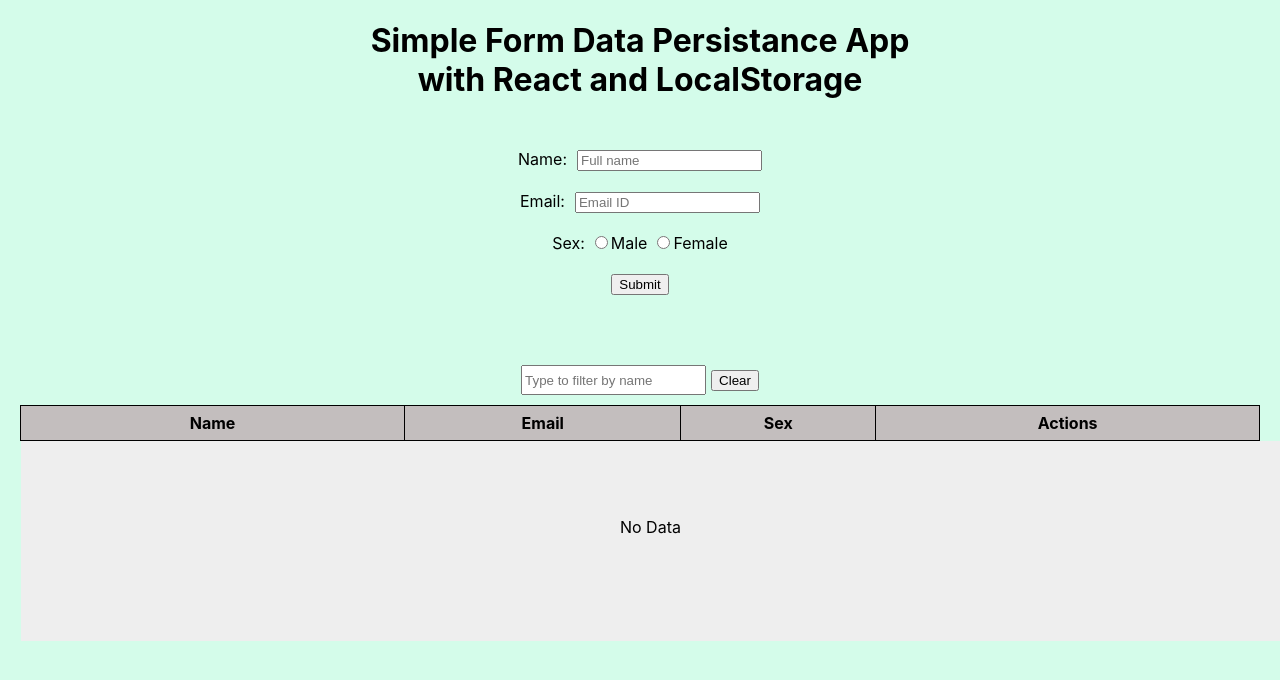
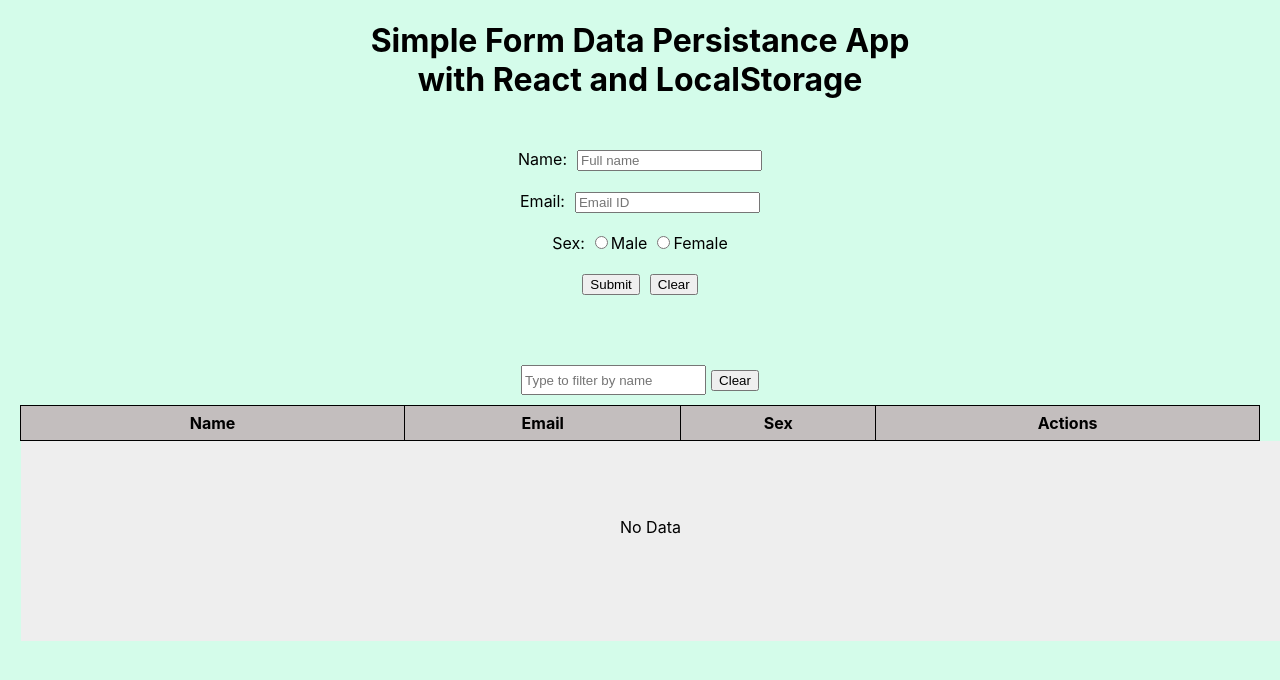
Before and after one commit to ferdous-al-quraeshi/react-local-persist, a React (Create React App) app: page / in a window 1280 px wide. Shown: the top 680 px of the page. Built offline with nearby package versions, Linux system fonts and the light colour scheme.

Commit message:
feat: added Clear button beside submit button for form resetting

```diff
--- a/src/App.js
+++ b/src/App.js
@@ -7,11 +7,13 @@ import './App.css';
 
 
 const App = () => {
-  const [formData, setFormData] = useState({
+  const initialFormData = {
     name: '',
     email: '',
     sex: '',
-  });
+  };
+
+  const [formData, setFormData] = useState(initialFormData);
 
   const [users, setUsers] = useState(
     JSON.parse(localStorage.getItem('users')) || []
@@ -26,6 +28,7 @@ const App = () => {
         <br />
       with React and LocalStorage</h1>
       <UserForm
+        initialFormData = {initialFormData}
         users={users}
         setUsers={setUsers}
         formData={formData}
--- a/src/components/UserForm/UserForm.css
+++ b/src/components/UserForm/UserForm.css
@@ -1,3 +1,7 @@
 .UserForm input {
   margin-left: 10px;
 }
+
+.BtnClear {
+  margin-left: 10px;
+}
--- a/src/components/UserForm/UserForm.js
+++ b/src/components/UserForm/UserForm.js
@@ -3,6 +3,7 @@ import React from 'react';
 import './UserForm.css';
 
 const UserForm = ({
+  initialFormData,
   users,
   setUsers,
   formData,
@@ -56,8 +57,14 @@ const UserForm = ({
     }
 
     // Clear the form data after successful submission
-    setFormData({ name: '', email: '', sex: '' });
+    setFormData(initialFormData);
   };
+
+  const handleReset = (e) => {
+    e.preventDefault();
+    // Clear the form data after successful submission
+    setFormData(initialFormData);
+  }
 
   return (
     <div className="SectionContainer">
@@ -108,6 +115,7 @@ const UserForm = ({
         <br />
         <br />
         <button type="submit">Submit</button>
+        <button className="BtnClear" title="Clear input fields" onClick={handleReset}>Clear</button>
       </form>
     </div>
   )
```
